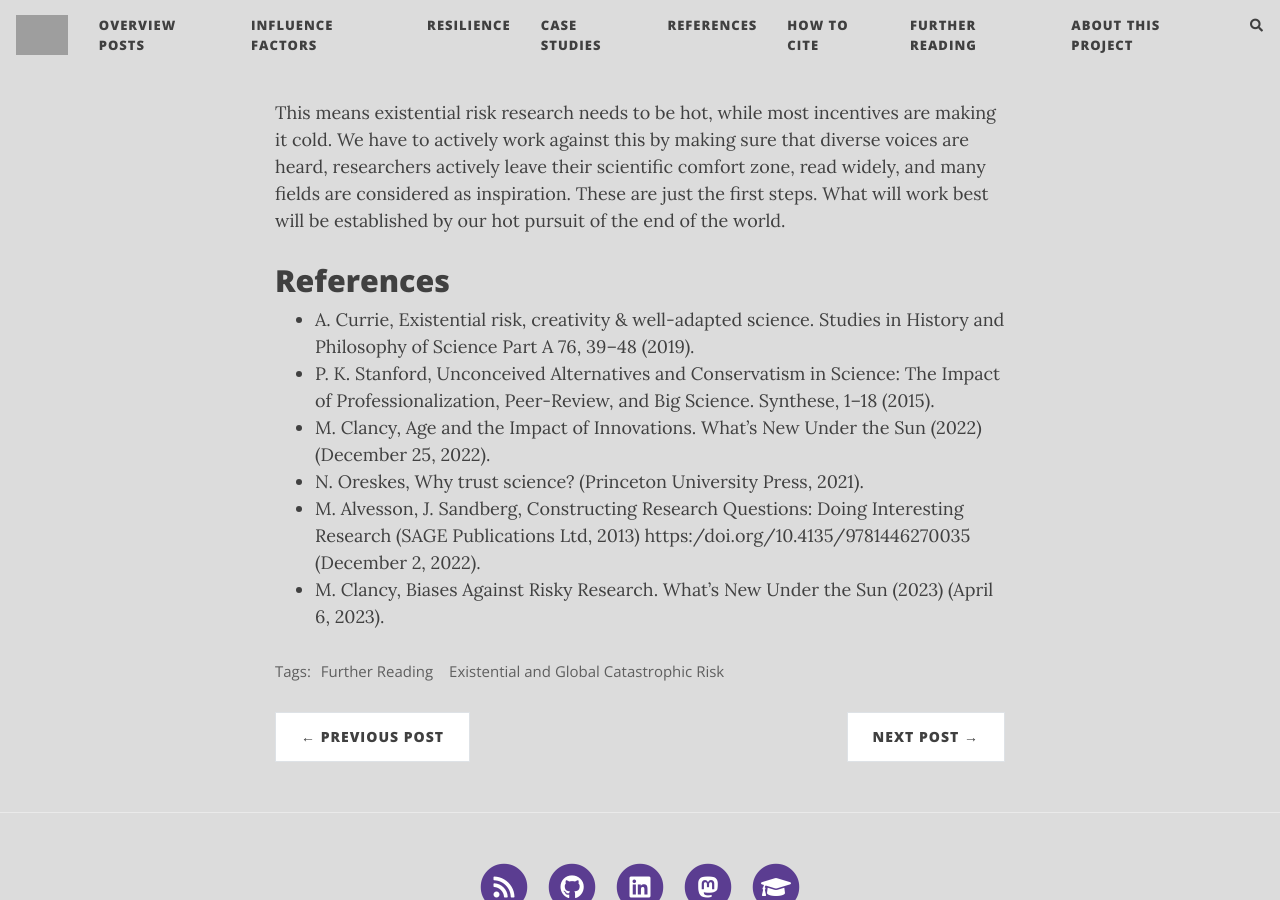
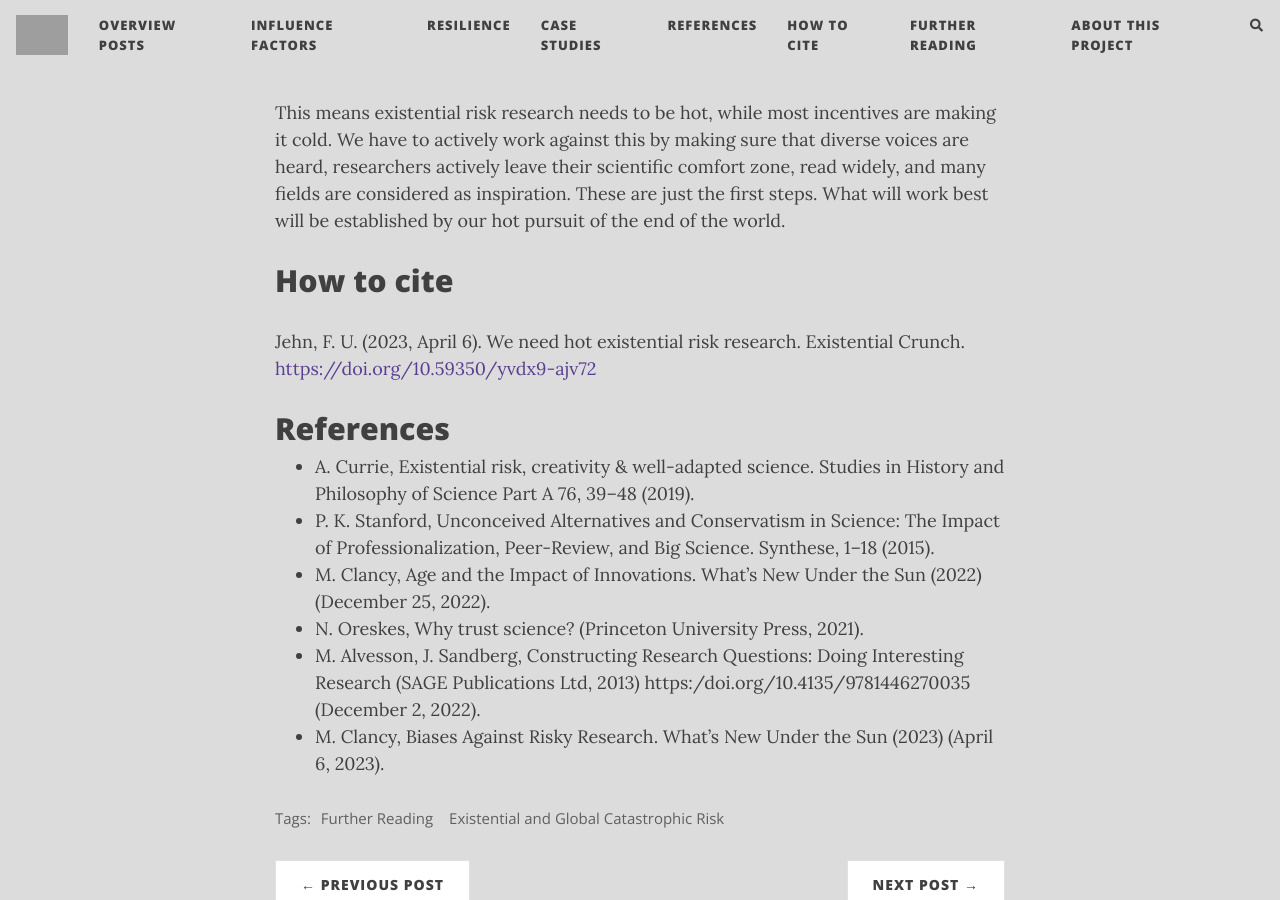
Before and after one commit to florianjehn/Societal_Collapse, a Jekyll site: the page built from _posts/2023-04-06-hot_research.md, in a window 1280 px wide and 900 px high, scrolled down 3049 px. Built offline with Jekyll 4.4.1, drawn with Linux system fonts in a browser that asks for light colours; nearby versions of some CDN libraries; comment, search, counter and statistics services are not loaded; grey boxes are pictures that could not be loaded.

Commit message:
Update 2023-04-06-hot_research.md

```diff
--- a/_posts/2023-04-06-hot_research.md
+++ b/_posts/2023-04-06-hot_research.md
@@ -40,6 +40,10 @@ Now let's get back to existential risk research. We have established that cold s
 
 This means existential risk research needs to be hot, while most incentives are making it cold. We have to actively work against this by making sure that diverse voices are heard, researchers actively leave their scientific comfort zone, read widely, and many fields are considered as inspiration. These are just the first steps. What will work best will be established by our hot pursuit of the end of the world.
 
+# How to cite
+
+Jehn, F. U. (2023, April 6). We need hot existential risk research. Existential Crunch. [https://doi.org/10.59350/yvdx9-ajv72](https://doi.org/10.59350/yvdx9-ajv72)
+
 # References
 *  A. Currie, Existential risk, creativity & well-adapted science. Studies in History and Philosophy of Science Part A 76, 39–48 (2019).
 * P. K. Stanford, Unconceived Alternatives and Conservatism in Science: The Impact of Professionalization, Peer-Review, and Big Science. Synthese, 1–18 (2015).
```
